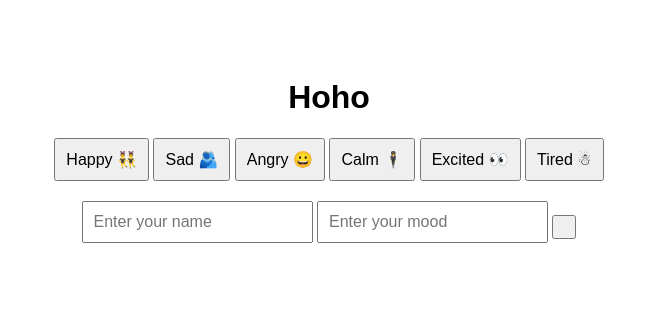
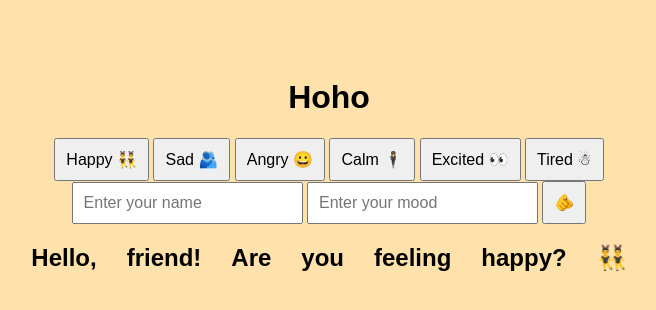
Before and after one commit to GH9857/GH9857.github.io, a plain HTML site: page index.html in a window 1280 px wide. Both pictures are taken after a click on the button "Happy 👯‍♂️". Shown: the whole page, without its empty margins (311-967 px from the left). Drawn offline with Linux system fonts and the light colour scheme.

Commit message:
reorg code

```diff
--- a/index.html
+++ b/index.html
@@ -1,10 +1,9 @@
 <!DOCTYPE html>
 <html>
-
     <head>
-        <title>Moody</title>
-        <link rel="stylesheet" href="styles2.css">
-        <script src="script2.js">yay</script>
+            <title>Moody</title>
+            <link rel="stylesheet" href="styles2.css">
+            <script src="script2.js"></script>
     </head>
 
     <body>
@@ -18,19 +17,12 @@
             <button onclick="setMood('calm')">Calm 🕴️</button>
             <button onclick="setMood('excited')">Excited 👀</button>
             <button onclick="setMood('tired')">Tired ☃︎</button>
-          </div>
-          <h2 id="greeting" class="emoji"></h2>
+        </div>
 
         <input type="text" id="nameInput" placeholder="Enter your name">
         <input type="text" id="moodInput" placeholder="Enter your mood">
-        <button onclick="displayMood()"></button>
+        <button onclick="displayMood()">🫵</button>
 
-        <h2 id="greeting"></h2>
-
-        <script>
-
-        </script>
-
-
-
+        <h2 id="greeting" class="emoji"></h2>
+    </body>
 </html>
--- a/script2.js
+++ b/script2.js
@@ -1,29 +1,30 @@
+console.log("JavaScript loaded!");
+
 function displayMood() {
     let name = document.getElementById("nameInput").value;
-    let mood = document.getElementById("moodInput").value;
-    document.getElementByld("greeting").innerHTML = "Hello, " + name + "! Are you feeling" + mood + "?";
+    let mood = document.getElementById("moodInput").value.toLowerCase();
+    document.getElementById("greeting").innerHTML = "Hello, " + name + "! Are you feeling" + mood + "?";
+    changeBackground(mood);
 }
 
-function changeBgColor() {
-    const mood = document.getElementById("moodInput").value.toLowerCase();
-    }
 
-function changeBgColorUser() {
-    let color = document.getElementById("colorInput").value;
-    document.body.style.backgroundColor = color;
+function setMood(mood) {
+    let name = document.getElementById("nameInput").value || "friend";
+    document.getElementById("greeting").innerHTML = "Hello, " + name + "! Are you feeling " + mood + "?";
+    changeBackground(mood);
 }
 
-function changeBackground() {
-    const mood = document.getElementById("moodInput").value.toLowerCase();
+function changeBackground(mood){ ;
     const colors = {
-        happy: "#ffe2a6",
-        sad: "#ffaf6e",
-        calm: "#dsedf8",
-        angry: '#abcdde',
-        relaxed: '#a5d6a7',
-        excited: '#ff9800',
-        tired: '#757575',
+        happy : "rgb(255,226,171)",
+        sad: "rgb(255,175,110)",
+        calm: "rgb(220,227,248)",
+        angry: 'rgb(171,205,222)',
+        relaxed: 'rgb(165,214,167)',
+        excited: 'rgb(255,152,0)',
+        tired: 'rgb(117,117,117)',
     };
+
     const emojis = {
         happy: '👯‍♂️',
         sad: '🫂',
@@ -33,6 +34,9 @@ function changeBackground() {
         tired: '☃︎'
     };
 
-    const color = colors[mood] || "f1ecea";
+    const color = colors[mood] || "#f1ecea";
+    const emoji = emojis[mood] || "🦉";
+
     document.body.style.backgroundColor = color;
+    document.getElementById("greeting").innerHTML += " " + emoji;
 }
```
Also changed, not shown: 2 other files.
